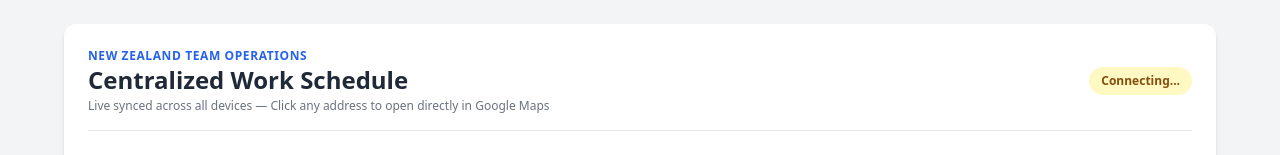
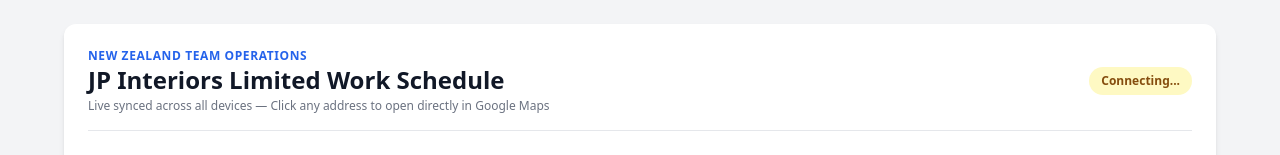
Before and after one commit to franklinnesperos/work-schedule, a plain HTML site: page index.html in a window 1280 px wide. Shown: the top 155 px of the page. Drawn offline with nearby package versions, Linux system fonts and the light colour scheme; no server answers.

Commit message:
Update index.html

```diff
--- a/index.html
+++ b/index.html
@@ -23,7 +23,7 @@
     <div class="flex flex-col md:flex-row justify-between items-start md:items-center border-b pb-4 gap-3">
       <div>
         <p class="text-xs font-bold text-blue-600 tracking-wider uppercase">New Zealand Team Operations</p>
-        <h1 class="text-2xl font-bold text-gray-800">Centralized Work Schedule</h1>
+        <h1 class="text-2xl font-bold text-gray-900">JP Interiors Limited Work Schedule</h1>
         <p class="text-xs text-gray-500 mt-0.5">Live synced across all devices — Click any address to open directly in Google Maps</p>
       </div>
       <div class="flex items-center gap-2">
```
